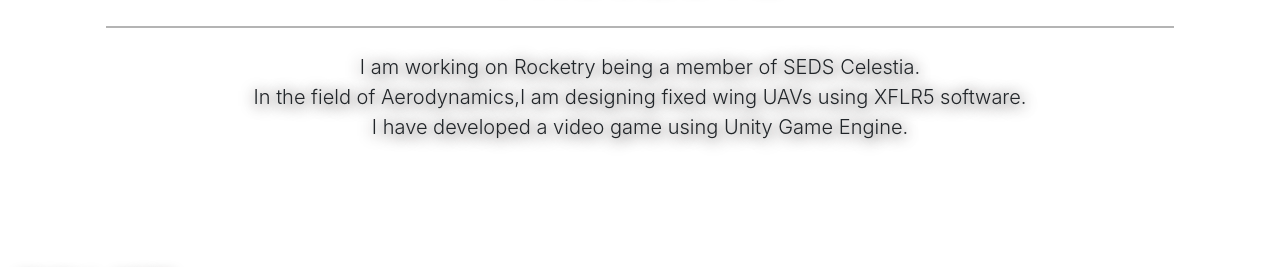
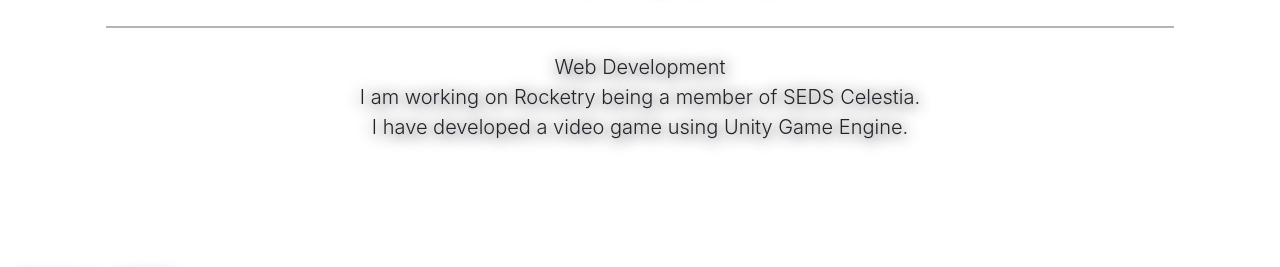
Before and after one commit to Shanuism07/Shanuism07.github.io, a plain HTML site: page index.html in a window 1280 px wide. Shown: the part 518-785 px from the top of the page. Drawn offline with nearby package versions, Linux system fonts and the light colour scheme.

Commit message:
Update index.html

```diff
--- a/index.html
+++ b/index.html
@@ -85,8 +85,7 @@
 		</div>
 		<hr>
 		<div class="col-12">
-			<p class="lead">I am working on Rocketry being a member of SEDS Celestia.</br> In the field of Aerodynamics,I am designing fixed wing UAVs using XFLR5 software.
-			</br>
+			<p class="lead">Web Development </br> 	I am working on Rocketry being a member of SEDS Celestia.	</br>
 				I have developed a video game using Unity Game Engine.
 				 </p>
 	    </div>
```
